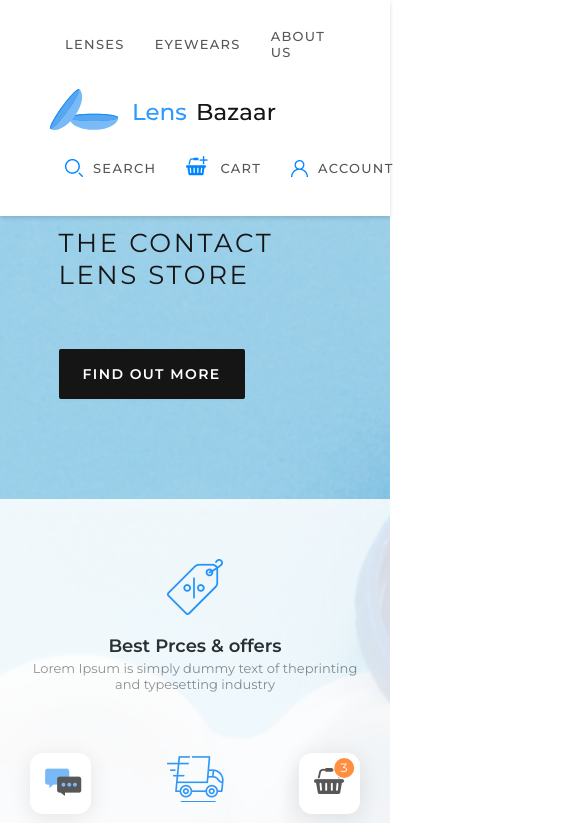
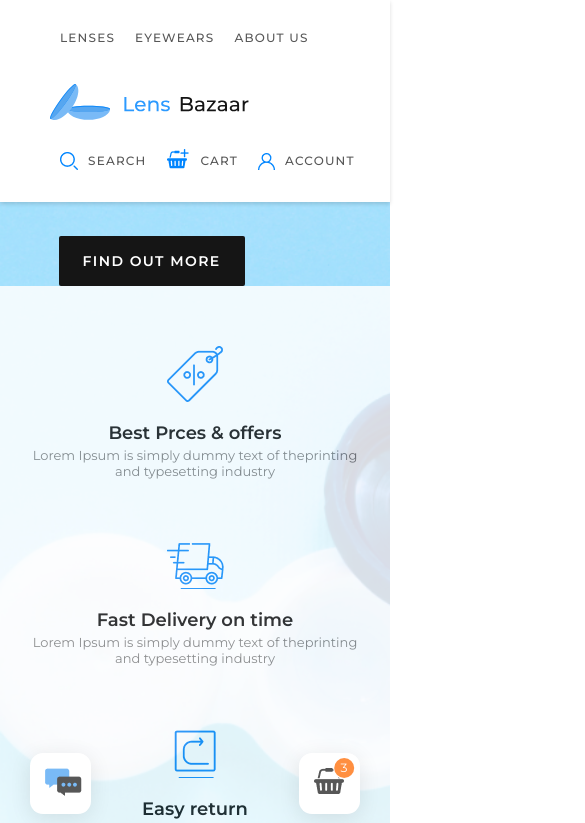
Before and after one commit to huylesitdn/ecormr-reactjs, a React (Create React App) app: page / in a window 390 px wide. Shown: the top 823 px of the page, 585 px wide, since content can reach past the window. Built offline with nearby package versions, Linux system fonts and the light colour scheme.

Commit message:
[update] - fix feedbcks homepage

```diff
--- a/src/assets/scss/_main.scss
+++ b/src/assets/scss/_main.scss
@@ -56,6 +56,12 @@ h1,h2,h3,h4,h5,h6,p,a,button,input,label,i,table,th,td,tr,span {
   }
 }
 
+@media (max-width: 1024px){
+  .main-layout{
+    margin-top: 74px;
+  }
+}
+
 @media (max-width: 767px){
   .container{
     max-width: 720px;
--- a/src/components/home/Banner.jsx
+++ b/src/components/home/Banner.jsx
@@ -13,7 +13,7 @@ class Banner extends React.Component {
     return (
       <div className="home-banner">
         <Row gutter={0}>
-          <Col md={19}>
+          <Col lg={18} xl={19}>
             <div className="welcome">
               <div className="welcome-ctn">
                 <h4>Welcome</h4>
@@ -22,7 +22,7 @@ class Banner extends React.Component {
               </div>
             </div>
           </Col>
-          <Col md={5}>
+          <Col lg={6} xl={5}>
             <div className="options">
               <div className="option-item">
                 <img
--- a/src/components/home/BuyColorsContact.jsx
+++ b/src/components/home/BuyColorsContact.jsx
@@ -11,9 +11,11 @@ class BuyColorsContact extends React.Component {
           <div className="colors-ctn">
             <Row gutter={24}>
               <Col md={12}>
-                <div className="info">
-                  <h4>BUY COLOR CONTACT LENSES</h4>
-                  <h2>DESIGNED WITH YOUR TOTAL EYEWEAR EXPERIENCE IN MIND</h2>
+                <div className="colors-contact">
+                  <div className="info">
+                    <h4>BUY COLOR CONTACT LENSES</h4>
+                    <h2>DESIGNED WITH YOUR TOTAL EYEWEAR EXPERIENCE IN MIND</h2>
+                  </div>
                 </div>
               </Col>
               <Col md={12}>
--- a/src/components/home/_banner.scss
+++ b/src/components/home/_banner.scss
@@ -5,9 +5,13 @@
     center;
   background-size: cover;
   .welcome {
+    height: 100%;
+    display: inline-flex;
+    align-items: center;
+    width: 100%;
     .welcome-ctn {
       width: 70%;
-      margin: 100px auto;
+      margin: 0 auto;
       h4 {
         font-style: normal;
         font-weight: 500;
@@ -86,3 +90,9 @@
     }
   }
 }
+
+@media(max-width: 1024px){
+  .home-banner{
+
+  }
+}
--- a/src/components/home/_buy-colors.scss
+++ b/src/components/home/_buy-colors.scss
@@ -3,8 +3,11 @@
 .buy-colors {
   .colors-ctn {
     padding: 63px 0 80px;
+    .colors-contact {
+      height: 100%;
+      display: inline-flex;
+      align-items: center;
       .info {
-      margin-top: 90px;
         h4 {
           font-style: normal;
           font-weight: 500;
@@ -38,3 +41,4 @@
       }
     }
   }
+}
--- a/src/components/home/_daily-disposable.scss
+++ b/src/components/home/_daily-disposable.scss
@@ -6,17 +6,19 @@
     }
   }
   .daily-ctn {
-    padding: 110px 85px;
+    height: 100%;
+    display: inline-flex;
+    align-items: center;
+    .info{
+      padding: 0 85px;
       h4 {
         font-style: normal;
         font-weight: 500;
         font-size: 16px;
         line-height: 20px;
         /* identical to box height */
-
         letter-spacing: 0.1em;
         text-transform: uppercase;
-
         color: #0085ff;
         margin-bottom: 29px;
       }
@@ -26,11 +28,10 @@
         font-size: 26px;
         line-height: 36px;
         /* or 138% */
-
         letter-spacing: 0.1em;
         text-transform: uppercase;
-
         color: #151515;
       }
     }
   }
+}
--- a/src/components/home/_partners.scss
+++ b/src/components/home/_partners.scss
@@ -37,13 +37,13 @@
     .partner-item {
       border-radius: 30px;
       .item-ctn {
-        // background: rgba(0, 72, 138, 0.39);
+        background: rgba(91, 123, 152, 0.35);
         // mix-blend-mode: overlay;
         padding: 80px 21px 30px;
         border-radius: 30px;
-        background: #00488a;
-        mix-blend-mode: overlay;
-        opacity: 0.4;
+        // background: #00488a;
+        // mix-blend-mode: overlay;
+        // opacity: 0.4;
         h2 {
           font-style: normal;
           font-weight: 500;
@@ -104,7 +104,7 @@
     display: inline-block;
     width: 100%;
     overflow: hidden;
-    background: #0085ff;
+    background: #7ED9F7;
     margin-top: -100px;
   }
 }
--- a/src/components/layouts/header/_index.scss
+++ b/src/components/layouts/header/_index.scss
@@ -68,3 +68,32 @@
     }
   }
 }
+
+
+// responsive
+@media(max-width: 1024px){
+  .header-page{
+    .header-ctn{
+      padding: 5px 0;
+      .nav-header{
+        li{
+          a{
+            font-size: 12px;
+            height: 48px;
+            padding: 0 10px;
+          }
+        }
+      }
+      .logo-main{
+        a{
+          height: auto;
+          width: 200px;
+          line-height: 27px;
+          img{
+
+          }
+        }
+      }
+    }
+  }
+}
```
Also changed, not shown: src/components/home/DailyDisposable.jsx (+4 -2 lines), src/assets/images/backgrounds/banner.png, src/assets/images/backgrounds/banner2.png (added). Lines whose indentation alone changed are shown as unchanged.
